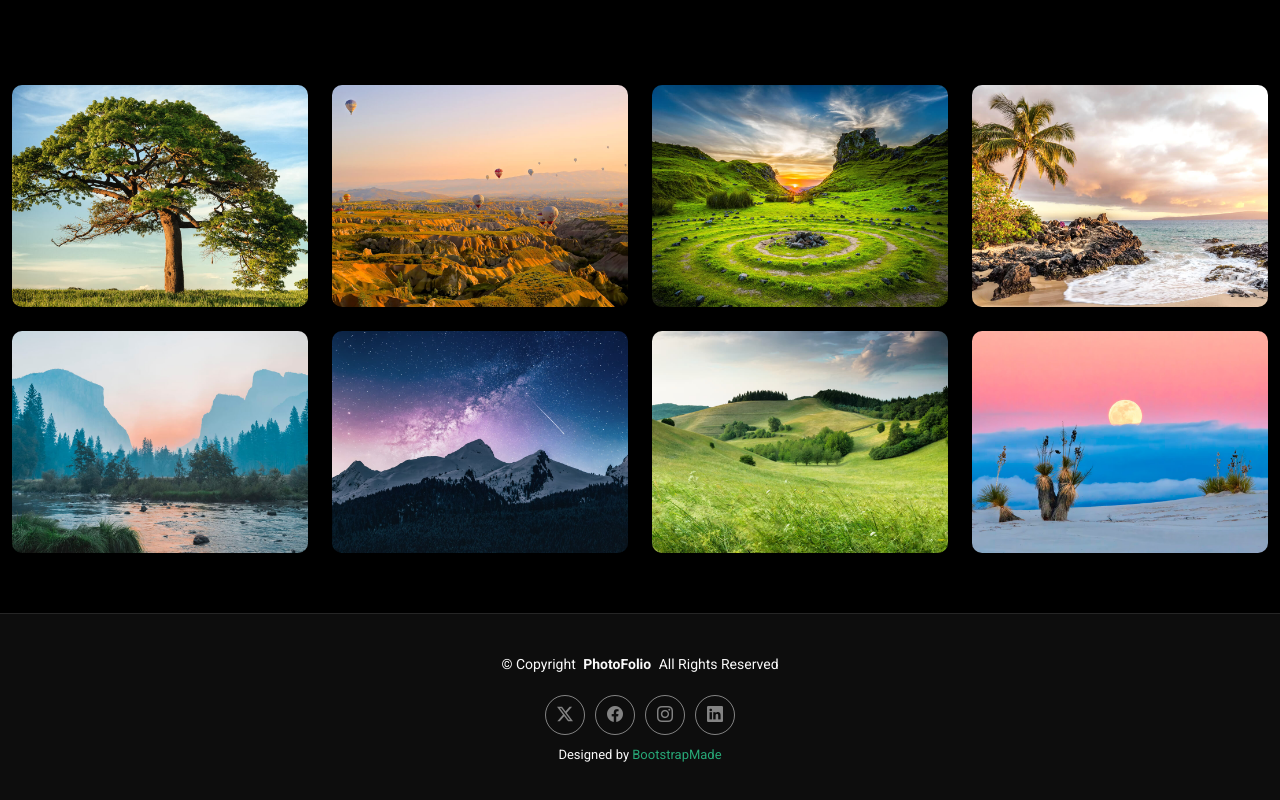
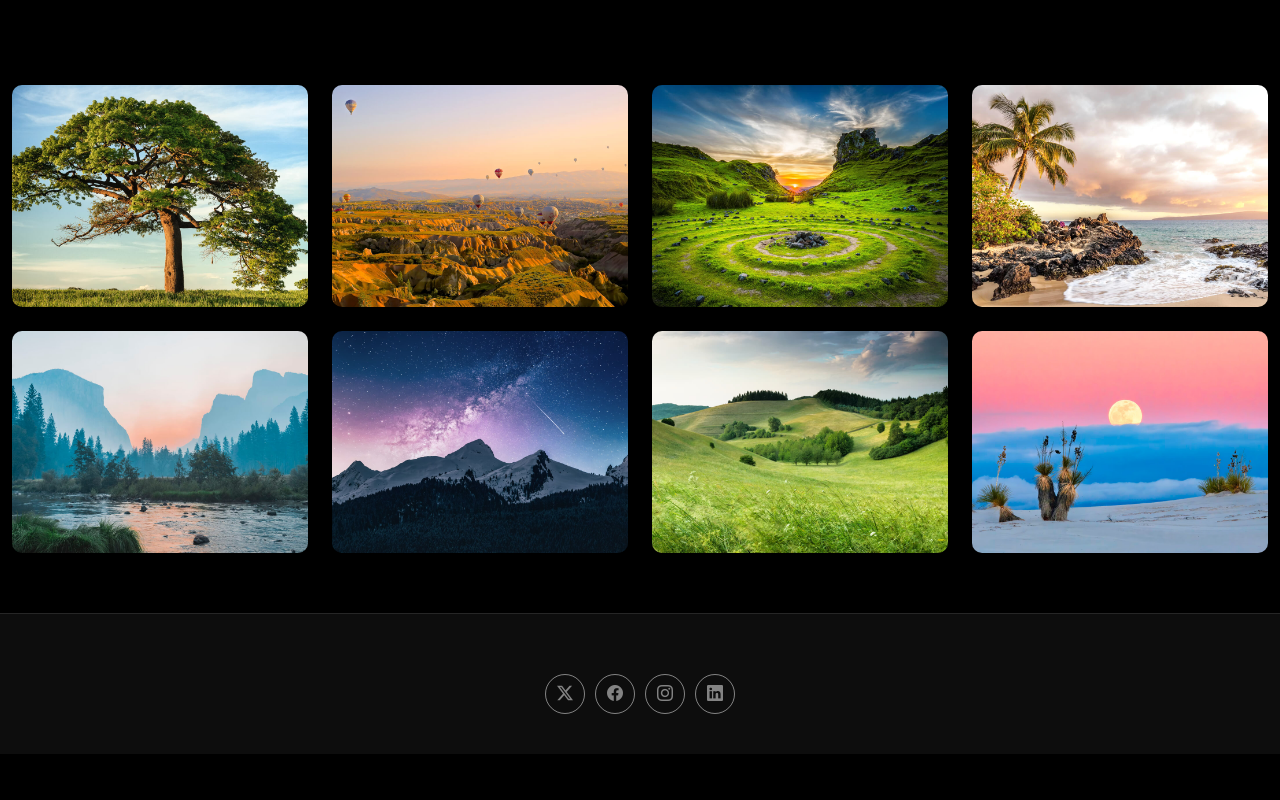
Before and after one commit to kevinjincora/PhotoFolio, a plain HTML site: page index.html in a window 1280 px wide. Shown: the part 529-1329 px from the top of the page. After the commit the page ends 1283 px from the top, so only its background shows below. Drawn offline with Linux system fonts and the light colour scheme.

Commit message:
copyright removed

```diff
--- a/index.html
+++ b/index.html
@@ -202,22 +202,16 @@
   <footer id="footer" class="footer">
 
     <div class="container">
-      <div class="copyright text-center ">
+      <!-- <div class="copyright text-center ">
         <p>© <span>Copyright</span> <strong class="px-1 sitename">PhotoFolio</strong> <span>All Rights Reserved</span></p>
-      </div>
+      </div> -->
       <div class="social-links d-flex justify-content-center">
         <a href=""><i class="bi bi-twitter-x"></i></a>
         <a href=""><i class="bi bi-facebook"></i></a>
         <a href=""><i class="bi bi-instagram"></i></a>
         <a href=""><i class="bi bi-linkedin"></i></a>
       </div>
-      <div class="credits">
-        <!-- All the links in the footer should remain intact. -->
-        <!-- You can delete the links only if you've purchased the pro version. -->
-        <!-- Licensing information: https://bootstrapmade.com/license/ -->
-        <!-- Purchase the pro version with working PHP/AJAX contact form: [buy-url] -->
-        Designed by <a href="https://bootstrapmade.com/">BootstrapMade</a>
-      </div>
+
     </div>
 
   </footer>
```
